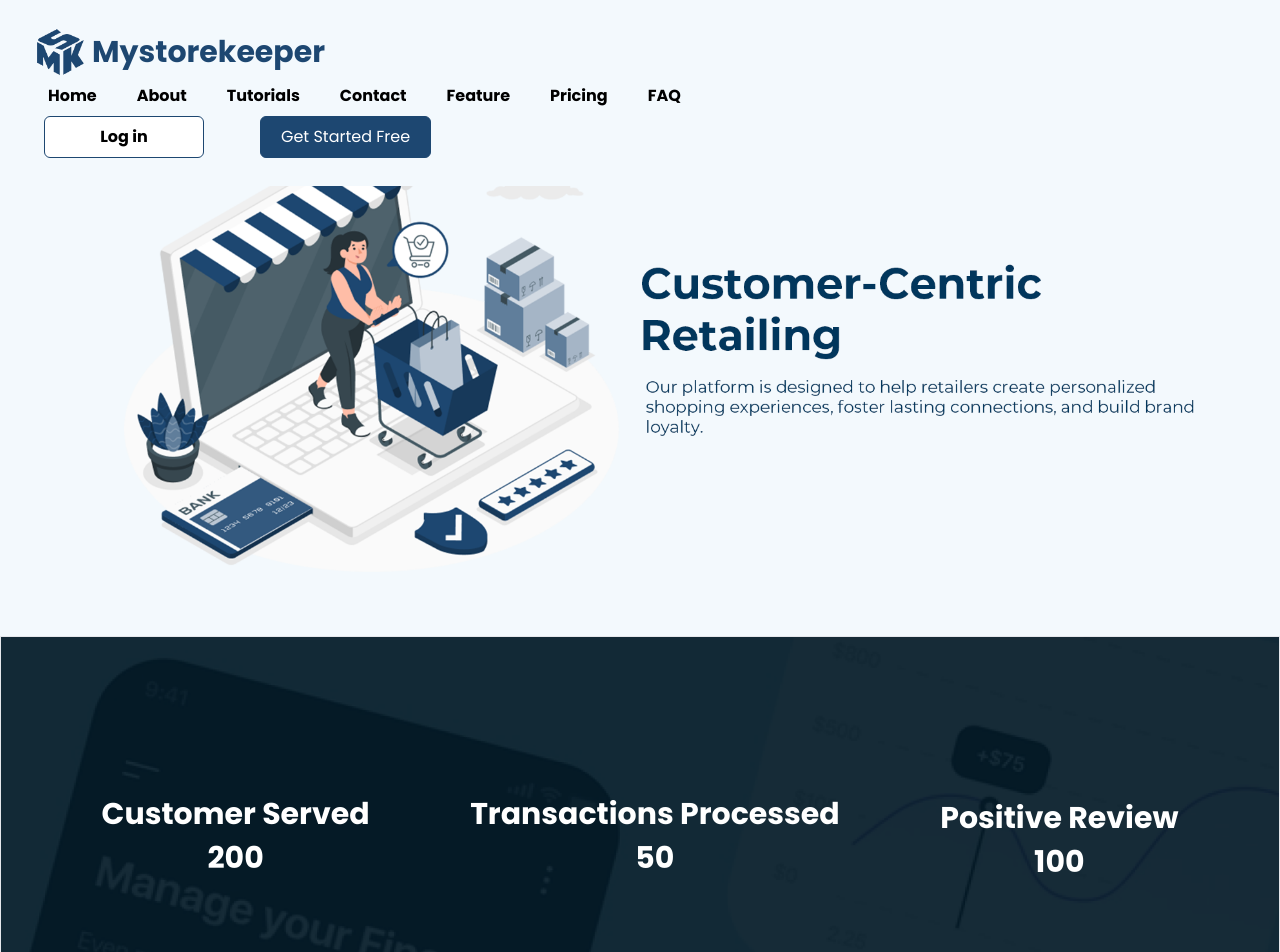
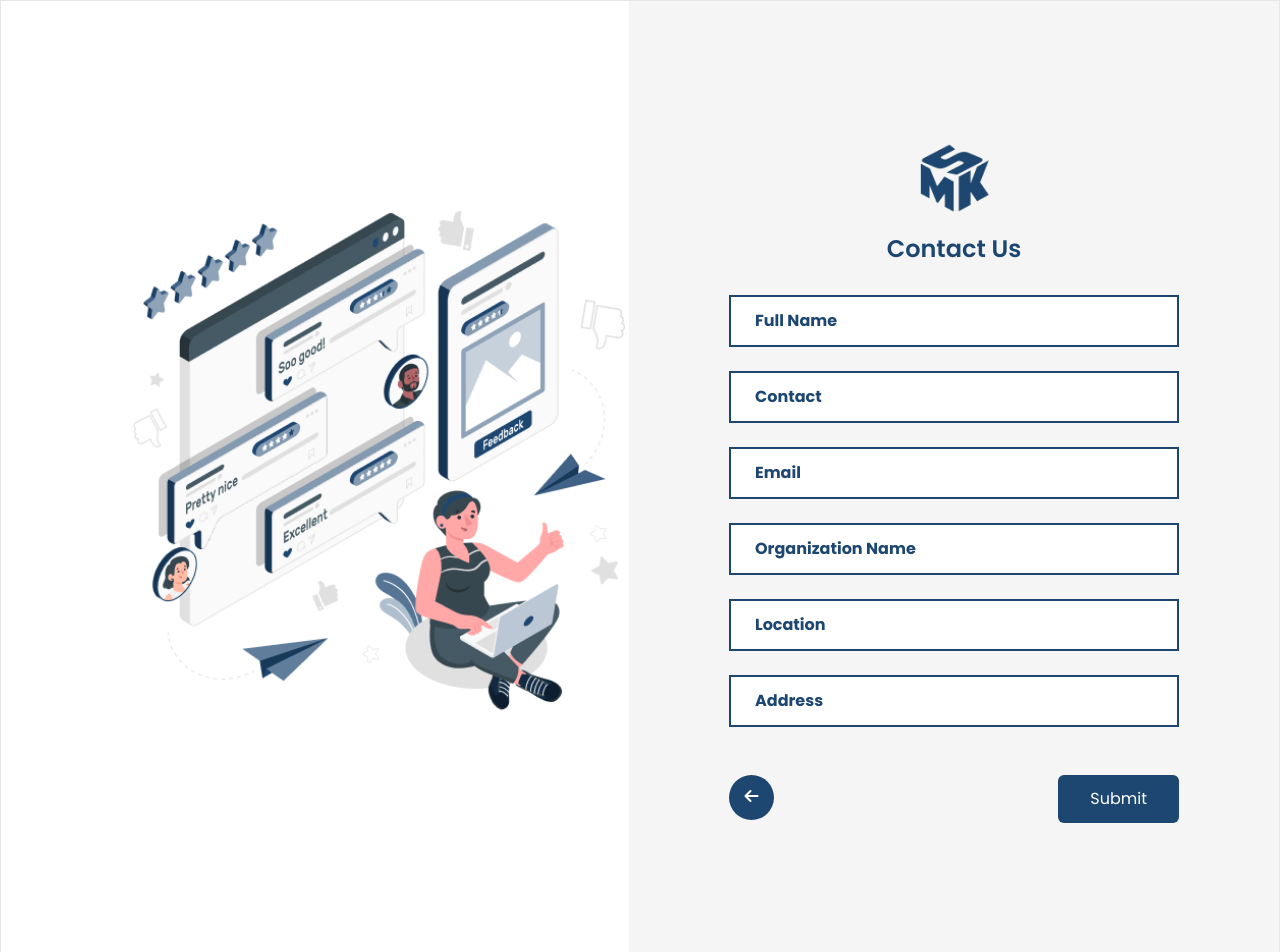
Before and after one commit to bgcl-msk/frontend, a React (Vite) app: page /enterprisesignup in a window 1280 px wide. Shown: the top 952 px of the page. Built offline with nearby package versions, Linux system fonts and the light colour scheme.

Commit message:
added the enterprise contact us

```diff
--- a/package.json
+++ b/package.json
@@ -15,7 +15,8 @@
     "react": "^18.2.0",
     "react-dom": "^18.2.0",
     "react-icons": "^4.10.1",
-    "react-router-dom": "^6.15.0"
+    "react-router-dom": "^6.15.0",
+    "sweetalert2": "^11.7.27"
   },
   "devDependencies": {
     "@types/react": "^18.2.15",
--- a/src/App.tsx
+++ b/src/App.tsx
@@ -12,6 +12,7 @@ import { PasswordOTP } from './components/ForgotPasswordPage/PasswordOTP';
 import { NewPassword } from './components/ForgotPasswordPage/NewPassword';
 import { Passwordchanged } from './components/ForgotPasswordPage/Passwordchanged';
 import { ChangePasswordAfterLogin } from './components/loginPage/ChangePasswordAfterLogin';
+import { EnterpriseLogin } from './components/loginPage/EnterpriseLogin';
 
 function App() {
 
@@ -32,6 +33,7 @@ function App() {
       <Route path='/newpassword' element={<NewPassword />}/>
       <Route path='/passwordchanged' element={<Passwordchanged />}/>
       <Route path='/changepassword' element={<ChangePasswordAfterLogin  />}/>
+      <Route path='/enterprisesignup' element={<EnterpriseLogin  />}/>
     </Routes>
     </BrowserRouter>
     </>
--- /dev/null
+++ b/src/components/loginPage/EnterpriseLogin.tsx
@@ -0,0 +1,46 @@
+import { Link } from "react-router-dom"
+import { msk_logo, contact } from "../../assets"
+import { Input } from "../shared/Input"
+import Swal from 'sweetalert2'
+
+
+export const EnterpriseLogin = () => {
+
+
+  return (
+    <div className="w-full border h-screen md:h-[965px] flex justify-between items-center md:pl-32">
+        <div className="hidden md:block">
+          <img src={contact} className="w-[500px]"></img>
+        </div>
+        <div className="flex-1 p-2 bg-login_bg h-full w-full">
+          <div className="flex flex-col justify-center items-center h-full">
+
+            <img src={msk_logo} className="w-[70px] mb-[20px]"></img>
+            <h1 className="text-2xl font-semibold text-blue_color mb-[30px]">Contact Us</h1>
+
+            <div className="w-[350px] md:w-[450px]">
+            <Input style={{width:"100%"}} placeholder="Full Name" type="text"  required/>
+            <Input style={{width:"100%"}} placeholder="Contact" type="tel"  required/>
+            <Input style={{width:"100%"}} placeholder="Email" type="email"  required/>
+            <Input style={{width:"100%"}} placeholder="Organization Name" type="email"  required/>
+            <Input style={{width:"100%"}} placeholder="Location" type="text"  required/>
+            <Input style={{width:"100%"}} placeholder="Address" type="text"  required/>
+            </div>
+
+            <div className="flex justify-between mt-6 w-[350px] md:w-[450px]">
+            <div className="rounded-[50%] w-[45px] h-[45px] bg-blue_color text-white flex justify-center items-center cursor-pointer">
+             <Link to='/'><i className="fa-sharp fa-solid fa-arrow-left"></i> </Link>
+              </div>
+            <Link to=''><button onClick={() =>{ Swal.fire(
+    'Message sent',
+  'Hit on the back button',
+  'success'
+    )}} className="bg-blue_color text-white px-8 py-3 rounded-md flex">Submit</button></Link>
+            </div>
+            </div>
+          <div>
+          </div>
+          </div>
+    </div>
+  )
+}
```
Also changed, not shown: 1 other file (tests, documents, lock files or other folders).
